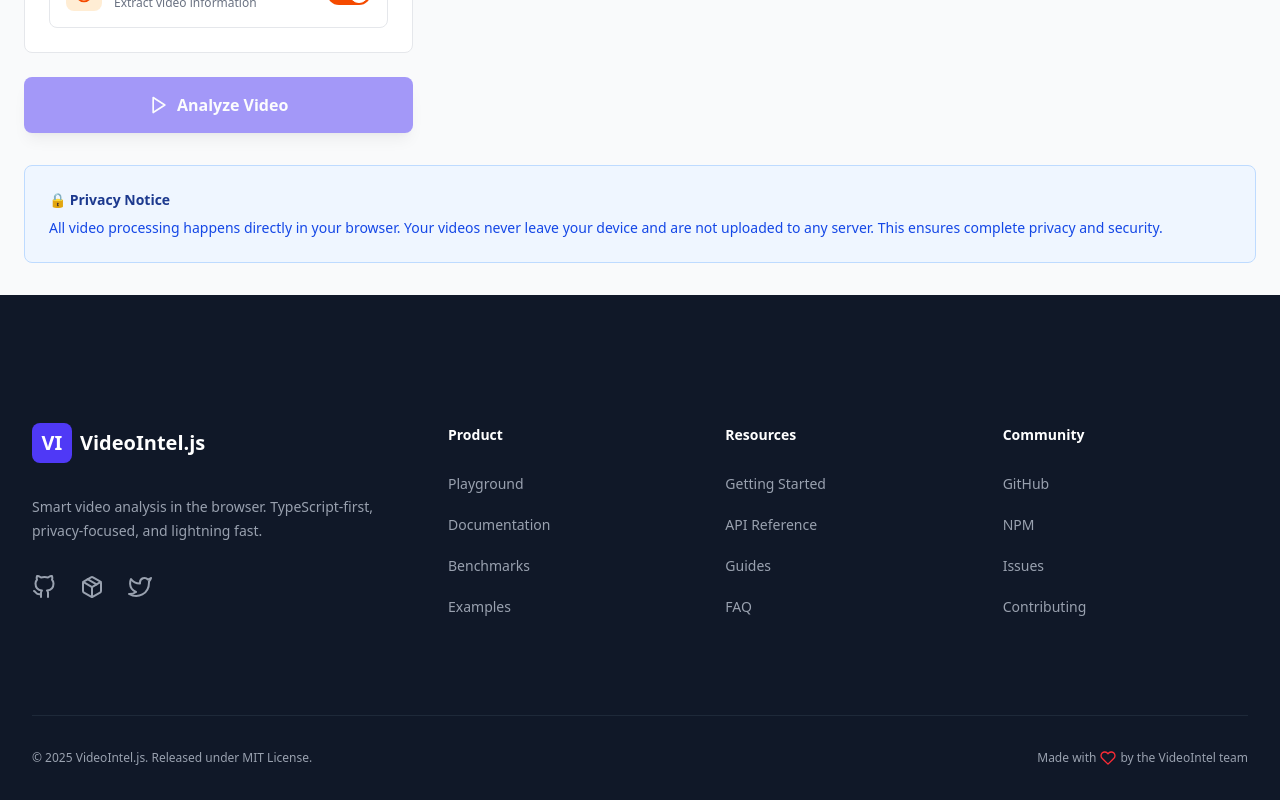
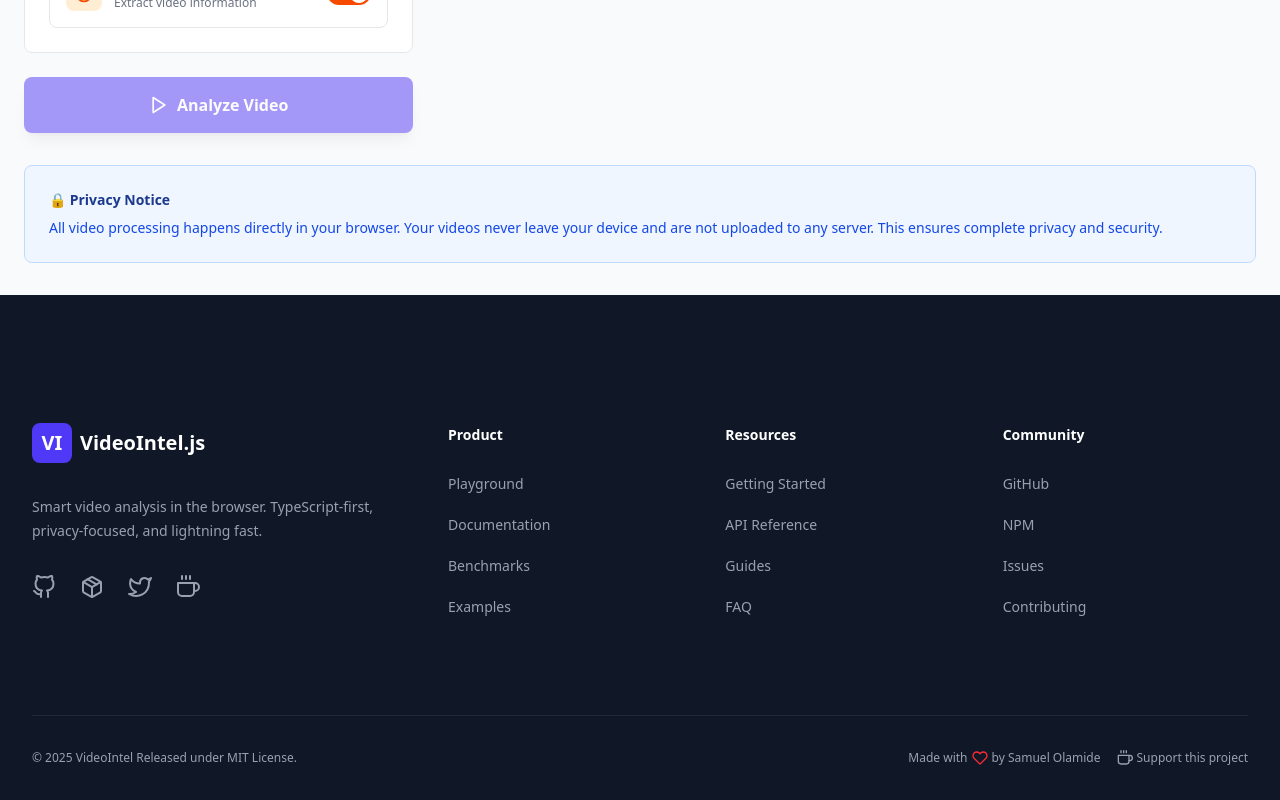
Before and after one commit to gold-olar/video-intel.js, a Next.js app in the folder docs-site/: page /playground in a window 1280 px wide. Shown: the part 1625-2425 px from the top of the page. Built offline with nearby package versions, Linux system fonts and the light colour scheme.

Commit message:
update some links

```diff
--- a/docs-site/components/Landing/Footer.tsx
+++ b/docs-site/components/Landing/Footer.tsx
@@ -1,7 +1,7 @@
 'use client';
 
 import Link from 'next/link';
-import { FiGithub, FiPackage, FiTwitter, FiHeart } from 'react-icons/fi';
+import { FiGithub, FiPackage, FiTwitter, FiHeart, FiCoffee } from 'react-icons/fi';
 
 const navigation = {
   product: [
@@ -70,6 +70,15 @@ export default function Footer() {
                 <span className="sr-only">Twitter</span>
                 <FiTwitter className="h-6 w-6" />
               </a>
+              <a
+                href="https://buymeacoffee.com/gold_olar"
+                className="text-gray-400 hover:text-gray-300 transition-colors"
+                target="_blank"
+                rel="noopener noreferrer"
+              >
+                <span className="sr-only">Buy Me a Coffee</span>
+                <FiCoffee className="h-6 w-6" />
+              </a>
             </div>
           </div>
           <div className="mt-16 grid grid-cols-3 gap-8 xl:col-span-2 xl:mt-0">
@@ -125,11 +134,21 @@ export default function Footer() {
         <div className="mt-16 border-t border-gray-800 pt-8 sm:mt-20 lg:mt-24">
           <div className="flex flex-col items-center justify-between gap-4 sm:flex-row">
             <p className="text-xs leading-5 text-gray-400">
-              &copy; 2025 VideoIntel.js. Released under MIT License.
+              &copy; {new Date().getFullYear()} VideoIntel Released under MIT License.
             </p>
-            <p className="flex items-center gap-1 text-xs leading-5 text-gray-400">
-              Made with <FiHeart className="h-4 w-4 text-red-500" /> by the VideoIntel team
-            </p>
+            <div className="flex flex-col items-center gap-2 sm:flex-row sm:gap-4">
+              <p className="flex items-center gap-1 text-xs leading-5 text-gray-400">
+                Made with <FiHeart className="h-4 w-4 text-red-500" /> by Samuel Olamide
+              </p>
+              <a
+                href="https://buymeacoffee.com/gold_olar"
+                className="flex items-center gap-1 text-xs leading-5 text-gray-400 hover:text-yellow-400 transition-colors"
+                target="_blank"
+                rel="noopener noreferrer"
+              >
+                <FiCoffee className="h-4 w-4" /> Support this project
+              </a>
+            </div>
           </div>
         </div>
       </div>
--- a/docs-site/components/Landing/Hero.tsx
+++ b/docs-site/components/Landing/Hero.tsx
@@ -1,7 +1,7 @@
 'use client';
 
 import Link from 'next/link';
-import { FiPlay, FiBook } from 'react-icons/fi';
+import { FiPlay, FiBook, FiCoffee } from 'react-icons/fi';
 
 export default function Hero() {
   return (
@@ -22,7 +22,8 @@ export default function Hero() {
             Extract thumbnails, detect scenes, analyze colors, and more—all in the browser.
           </p>
 
-          <div className="mt-10 flex items-center justify-center gap-x-6">
+          <div className="mt-10 flex flex-col items-center justify-center gap-4">
+            <div className="flex items-center justify-center gap-x-6">
               <Link
                 href="/playground"
                 className="group flex items-center gap-2 rounded-lg bg-indigo-600 px-6 py-3 text-base font-semibold text-white shadow-lg hover:bg-indigo-500 focus-visible:outline focus-visible:outline-2 focus-visible:outline-offset-2 focus-visible:outline-indigo-600 transition-all"
@@ -37,6 +38,16 @@ export default function Hero() {
                 <FiBook className="h-5 w-5" />
                 View Docs
               </Link>
+            </div>
+            <a
+              href="https://buymeacoffee.com/gold_olar"
+              target="_blank"
+              rel="noopener noreferrer"
+              className="flex items-center gap-2 text-sm text-gray-600 dark:text-gray-400 hover:text-indigo-600 dark:hover:text-indigo-400 transition-colors"
+            >
+              <FiCoffee className="h-4 w-4" />
+              <span>Support this project</span>
+            </a>
           </div>
 
           {/* Code Example */}
--- a/package.json
+++ b/package.json
@@ -49,6 +49,10 @@
     "url": "https://github.com/gold-olar/video-intel.js/issues"
   },
   "homepage": "https://github.com/gold-olar/video-intel.js#readme",
+  "funding": {
+    "type": "individual",
+    "url": "https://buymeacoffee.com/gold_olar"
+  },
   "engines": {
     "node": ">=18.0.0"
   },
```
Lines whose indentation alone changed are shown as unchanged.
